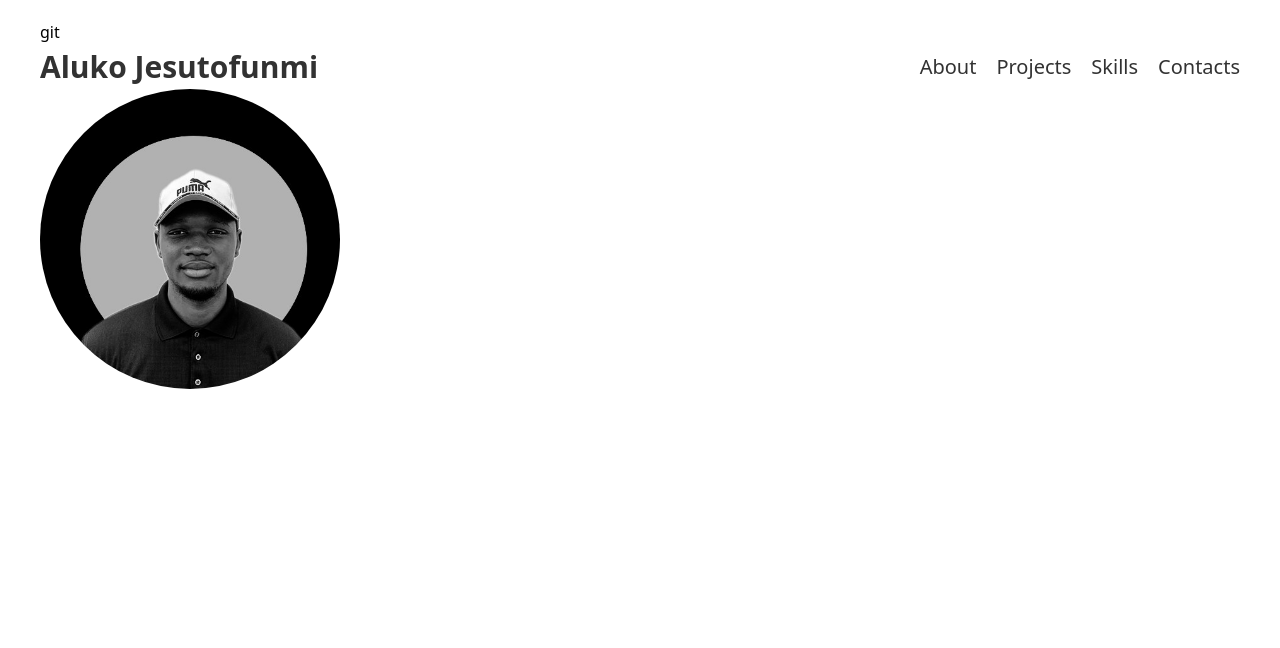
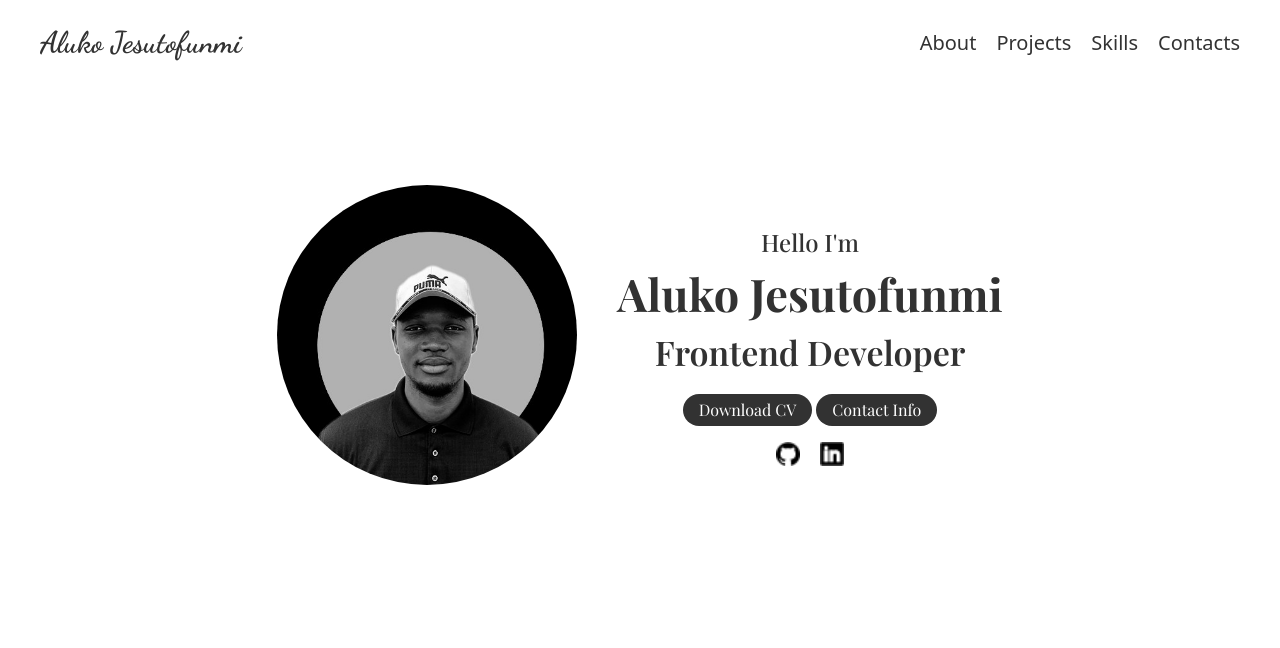
Before and after one commit to GoCode7/Latest-portfolio, a plain HTML site: page index.html in a window 1280 px wide. Drawn offline with nearby package versions, Linux system fonts and the light colour scheme; a web font is replaced by a local one.

Commit message:
Enhance portfolio layout and animations; add GSAP for smooth transitions

```diff
--- a/index.html
+++ b/index.html
@@ -3,18 +3,22 @@
 <head>
     <meta charset="UTF-8">
     <meta name="viewport" content="width=~, initial-scale=1.0">
+    <link rel="preconnect" href="https://fonts.googleapis.com">
+<link rel="preconnect" href="https://fonts.gstatic.com" crossorigin>
+<link href="https://fonts.googleapis.com/css2?family=Dancing+Script:wght@400..700&family=Playfair+Display:ital,wght@0,400..900;1,400..900&display=swap" rel="stylesheet">
 <link rel="stylesheet" href="https://cdnjs.cloudflare.com/ajax/libs/font-awesome/6.5.0/css/all.min.css">
 
     <script src="https://cdn.jsdelivr.net/npm/@tailwindcss/browser@4"></script>
+    <script src="https://cdnjs.cloudflare.com/ajax/libs/gsap/3.12.2/gsap.min.js"></script>
     <title>My Folio</title>
 </head>
-git<body class="bg-[#ffff] py-5 px-10">
+<body class="bg-[#ffff] py-5 px-10">
     <header class=" md:justify-between md:items-center ">
         <div class="flex justify-between items-center ">
             <div>
-               <h2 class="text-[30px] font-[700] text-[#323232]">Aluko Jesutofunmi</h2>
+               <h2 class="text-[30px] font-[900] text-[#323232] font-[Dancing_Script]">Aluko Jesutofunmi</h2>
             </div>
-          <nav class="flex">
+          <nav class="flex ">
             <div class="hidden md:flex md:gap-5 md:text-[#323232]">
             <div><a href="#" class="text-xl font-[400]">About</a></div>
             <div><a href="#" class="text-xl font-[400]">Projects</a></div>
@@ -33,13 +37,21 @@ git<body class="bg-[#ffff] py-5 px-10">
             <div class="hover:bg-[#D2B48C] py-1"><a href="" class="text-xl font-[400]">Contacts</a></div>
         </div>
     </header>
-    <main class=" justtify-center items-center">
-        <div class="flex justtify-center items-center gap-10">
-            <div>
-                <img src="images/about.jpg" alt="" class="w-[300px] h-[300px] rounded-full object-cover">
+    <main class="py-15 md:py-30">
+        <div class="profile-pic md:flex  md:items-center md:gap-10 md:justify-center">
+            <div class="flex justify-center items-center mb-5">
+                <img src="images/about.jpg" alt="" class="h-[200px] w-[200px] rounded-full object-cover md:w-[300px] md:h-[300px] md:rounded-full md:object-cover">
             </div>
-            <div>
-
+            <div class="info text-center font-[Playfair_Display] text-[#323232] justify-center">
+                 <h2 class="text-[24px] font-[500] md:text-[24px] md:font-[500]">Hello I'm</h2>
+                 <h1 class="text-[40px] font-[500] md:text-[45px] md:font-[700]">Aluko Jesutofunmi</h1>
+                 <h2 class="text-[30px] font-[500] md:text-[34px] md:font-[600]">Frontend Developer</h2>
+                 <button class="px-4 py-1 bg-[#323232] text-[white] mt-4 rounded-full hover:bg-[black]"><a href="">Download CV</a></button>
+                 <button class="px-4 py-1 bg-[#323232] text-[white] mt-4 rounded-full hover:bg-[black]"><a href="">Contact Info</a></button>
+                 <div class="flex justify-center items-center gap-5 mt-4">
+                    <a href=""><img src="images/github.png" alt="" class="w-[24px] h-[24px]"></a>
+                    <a href=""><img src="images/message.png" alt="" class="w-[24px] h-[24px]"></a>
+                 </div>
             </div>
         </div>
     </main>
@@ -52,5 +64,22 @@ git<body class="bg-[#ffff] py-5 px-10">
     btn.addEventListener('click', () => {
         menu.classList.toggle('hidden');
 });
+
+    gsap.from(".info", {
+      opacity: 0,
+      y: 50,
+      duration: 1,
+      stagger: 0.5,
+      ease: "power3.out"
+    });
+    gsap.from(".profile-pic", {
+      opacity: 0,
+      y: 50,
+      duration: 3,
+      stagger: 0.5,
+      ease: "power3.out"
+    });
+
+
 </script>
 </html>
```
Also changed, not shown: images/github.png (added), images/message.png (added).
